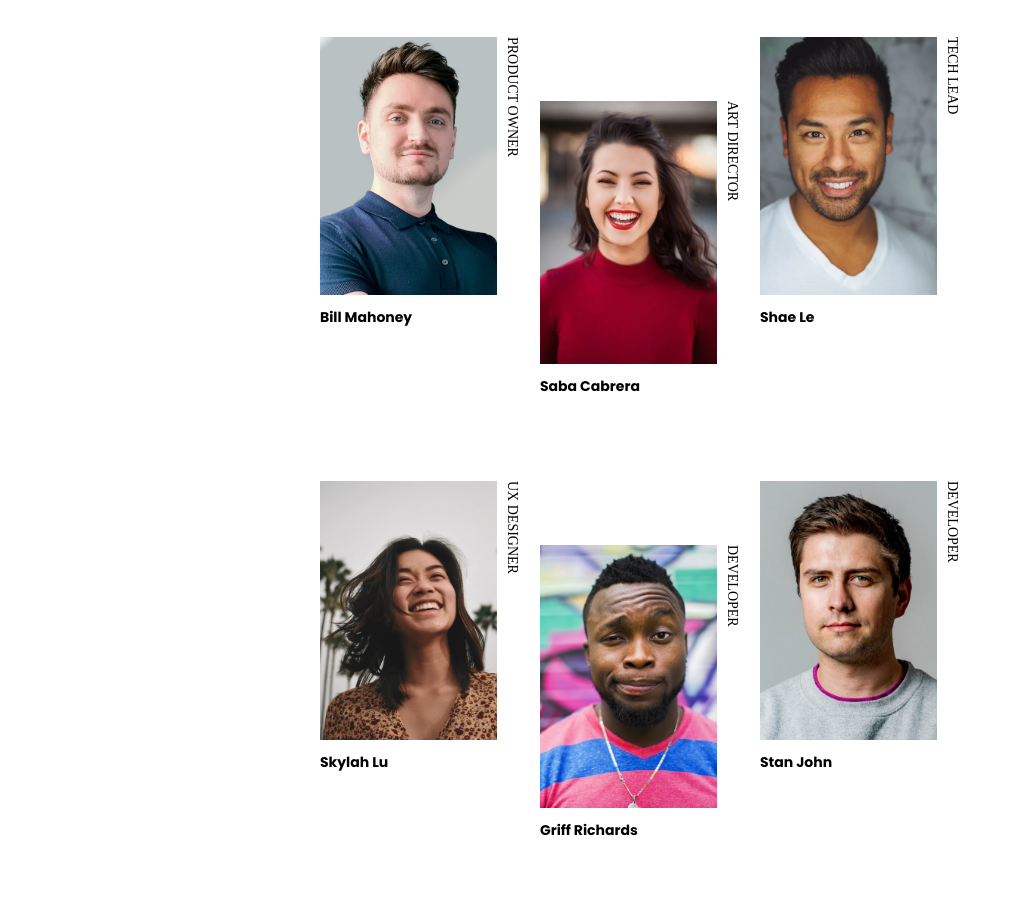
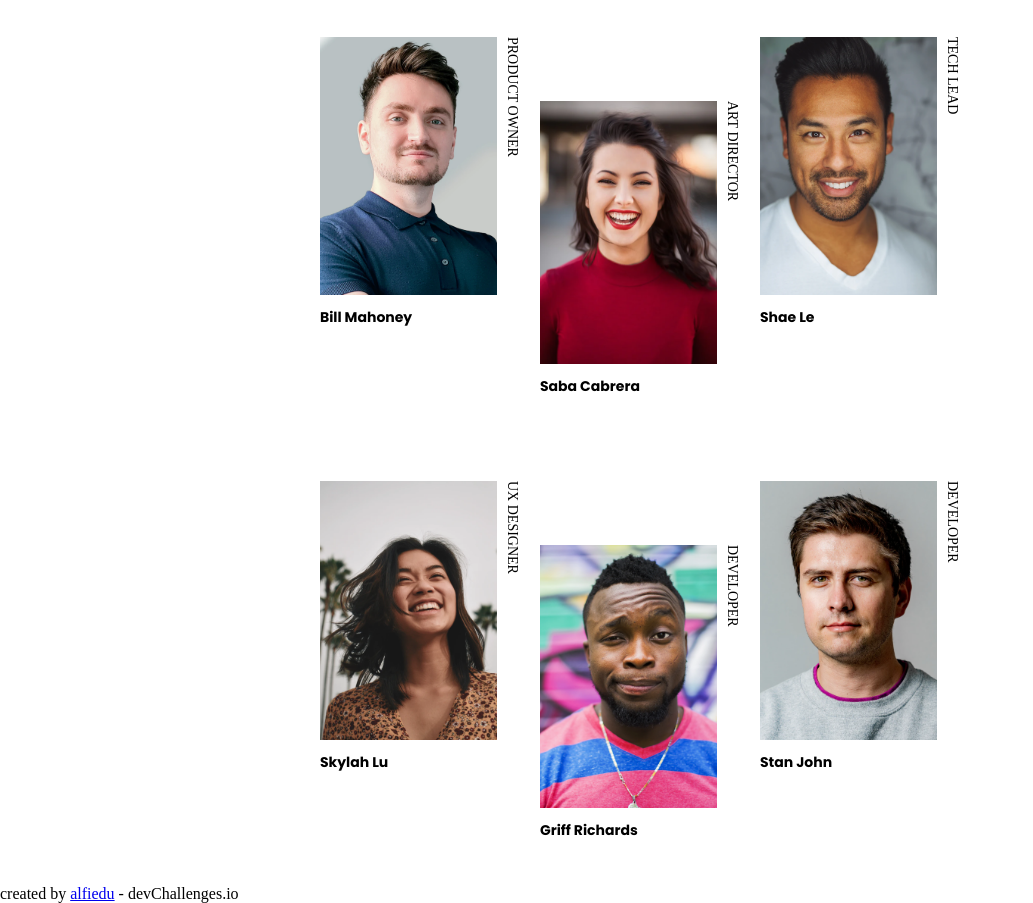
Before and after one commit to alfiedu/team-page, a plain HTML site: page index.html in a window 1280 px wide. Shown: the part 146-1049 px from the top of the page, without its empty margins (0-1033 px from the left). Drawn offline with Linux system fonts and the light colour scheme.

Commit message:
Update index.html

```diff
--- a/index.html
+++ b/index.html
@@ -65,7 +65,9 @@
       </div>
     </div>
   </main>
-
+  <footer>
+      <p>created by <a href="#">alfiedu</a> - devChallenges.io </p>
+  </footer>
   <script src="./src/index.js"></script>
 </body>
 </html>
```
